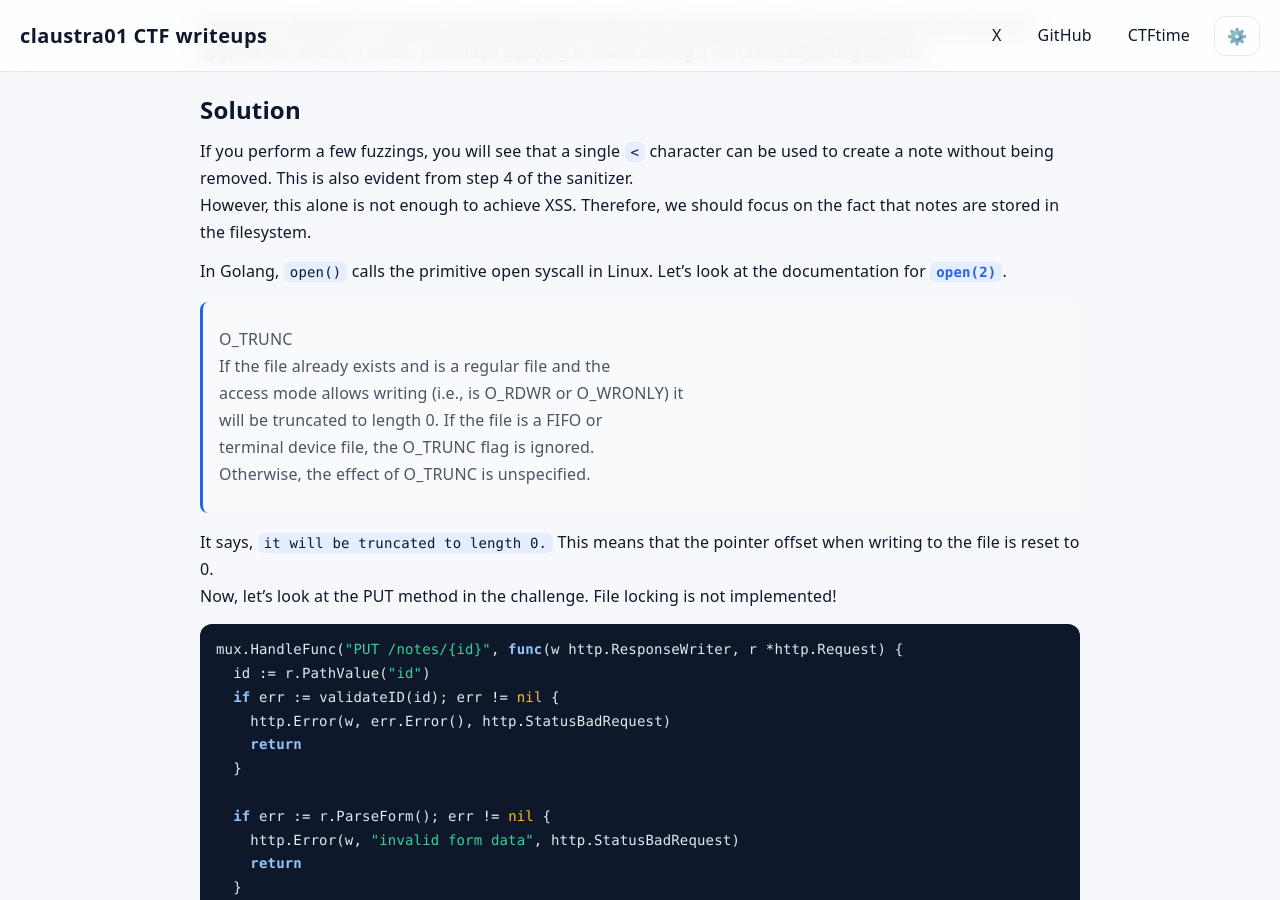
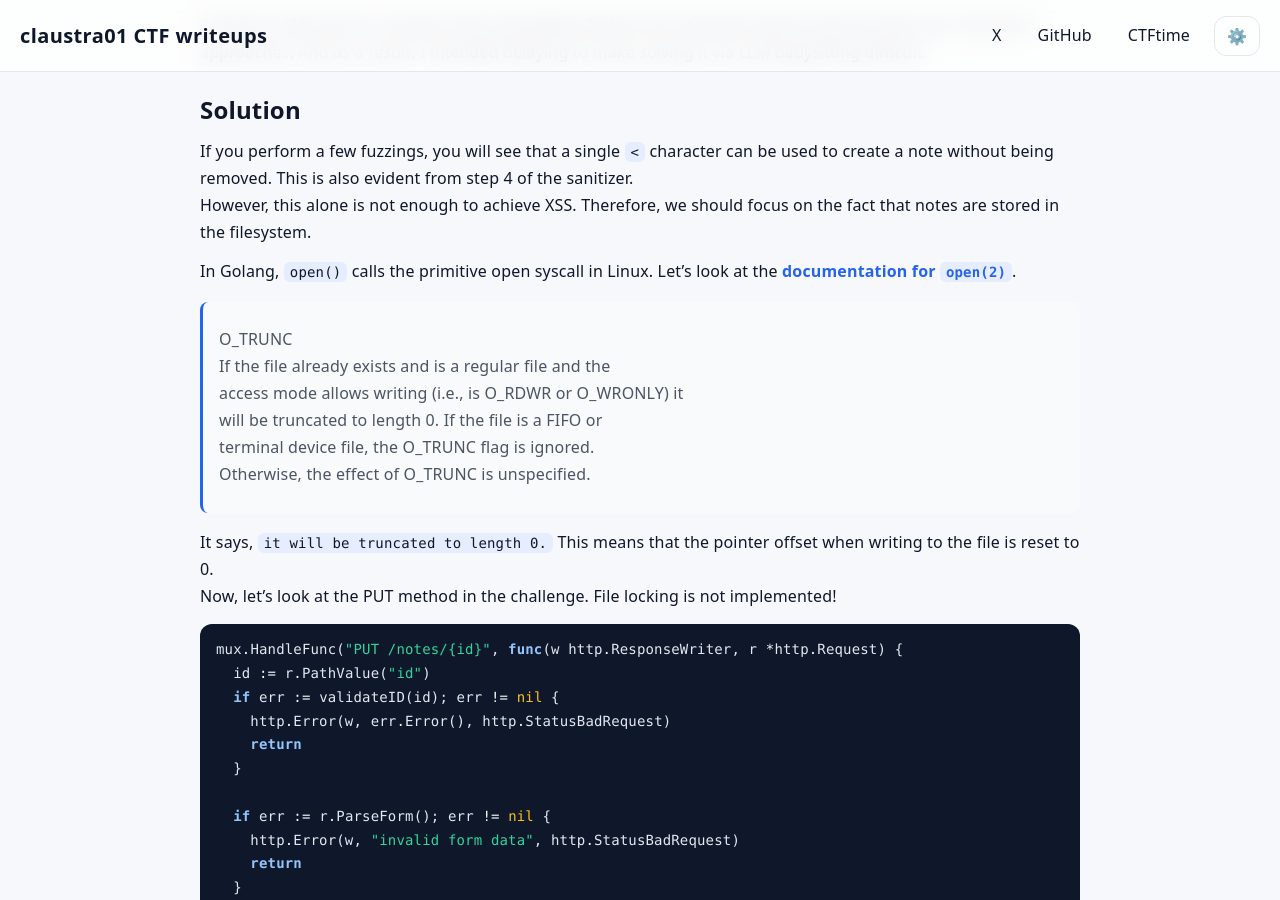
Before and after one commit to claustra01/my-ctf-writeups, a Jekyll site: the page built from _writeups/sekaictf_2026.md, in a window 1280 px wide and 900 px high, scrolled down 5936 px. Built offline with Jekyll 4.4.1, drawn with Linux system fonts in a browser that asks for light colours.

Commit message:
chore: href

```diff
--- a/_writeups/sekaictf_2026.md
+++ b/_writeups/sekaictf_2026.md
@@ -236,7 +236,7 @@ Common LLMs tend to consider these possibilities before the intended solution be
 If you perform a few fuzzings, you will see that a single `<` character can be used to create a note without being removed. This is also evident from step 4 of the sanitizer.
 However, this alone is not enough to achieve XSS. Therefore, we should focus on the fact that notes are stored in the filesystem.
 
-In Golang, `open()` calls the primitive open syscall in Linux. Let's look at the documentation for [`open(2)`](https://man7.org/linux/man-pages/man2/open.2.html).
+In Golang, `open()` calls the primitive open syscall in Linux. Let's look at the [documentation for `open(2)`](https://man7.org/linux/man-pages/man2/open.2.html).
 
 >  O_TRUNC
 >   If the file already exists and is a regular file and the
```
